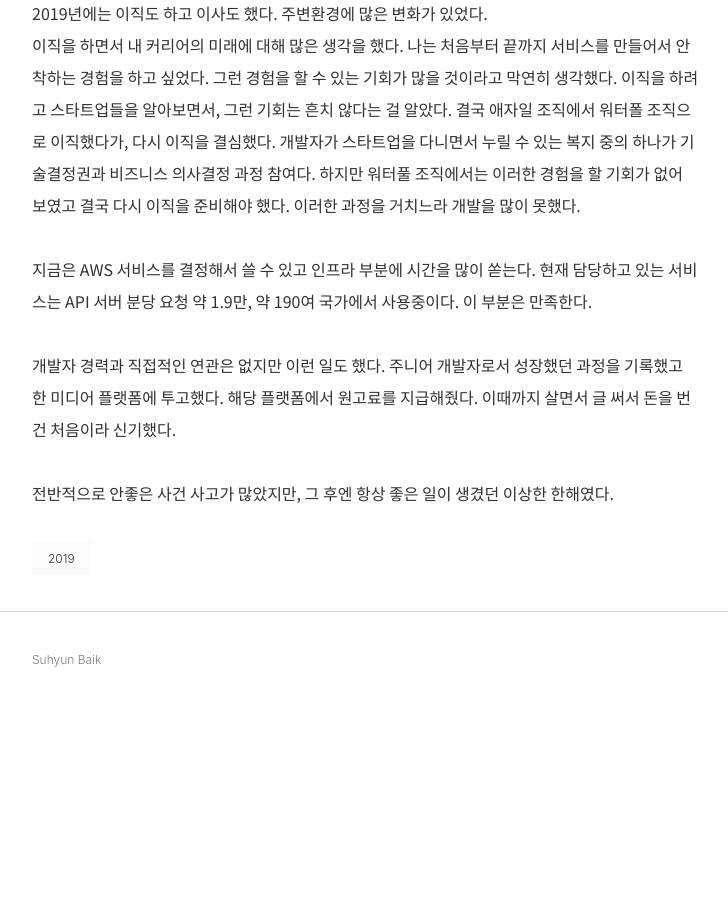
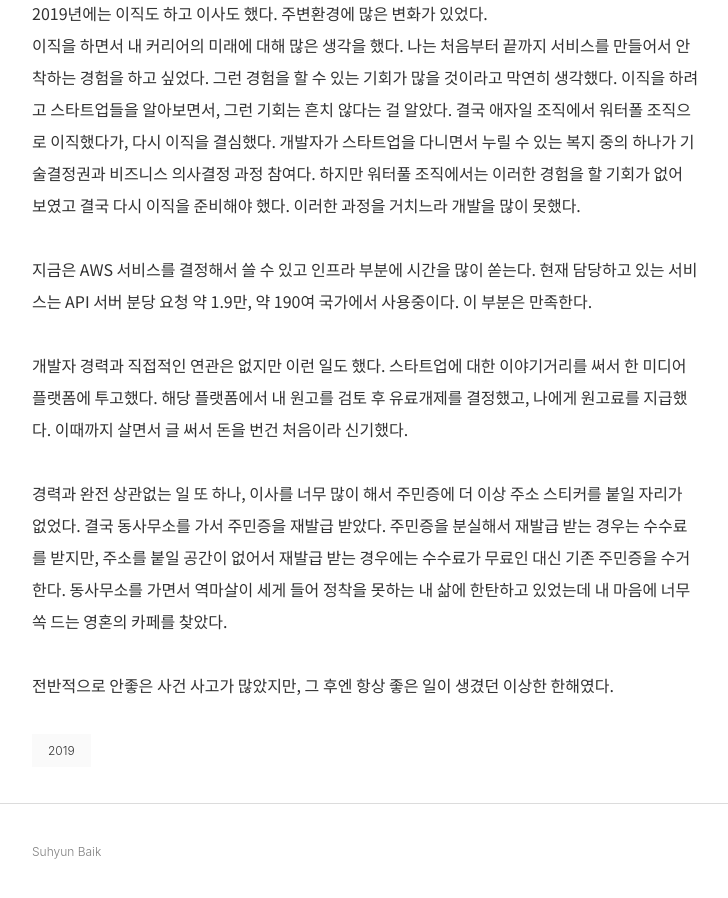
Before and after one commit to suhyunbaik/suhyunbaik.github.io, a Jekyll site: the page built from _posts/2019-12-31-2019-retrospectiev.md, in a window 1280 px wide and 900 px high, scrolled down 1253 px. Shown: the whole window, without its empty margins (274-1002 px from the left). Built offline with Jekyll 4.4.1, drawn with Linux system fonts in a browser that asks for light colours; before the commit the page ends 1961 px from its top, so only the background shows below that.

Commit message:
Feat: 2019 retrospective

```diff
--- a/_posts/2019-12-31-2019-retrospectiev.md
+++ b/_posts/2019-12-31-2019-retrospectiev.md
@@ -13,6 +13,8 @@ categories: [retrospective]
 
 지금은 AWS 서비스를 결정해서 쓸 수 있고 인프라 부분에 시간을 많이 쏟는다. 현재 담당하고 있는 서비스는 API 서버 분당 요청 약 1.9만, 약 190여 국가에서 사용중이다. 이 부분은 만족한다.
 
-개발자 경력과 직접적인 연관은 없지만 이런 일도 했다. 주니어 개발자로서 성장했던 과정을 기록했고 한 미디어 플랫폼에 투고했다. 해당 플랫폼에서 원고료를 지급해줬다. 이때까지 살면서 글 써서 돈을 번건 처음이라 신기했다.
+개발자 경력과 직접적인 연관은 없지만 이런 일도 했다. 스타트업에 대한 이야기거리를 써서 한 미디어 플랫폼에 투고했다. 해당 플랫폼에서 내 원고를 검토 후 유료개제를 결정했고, 나에게 원고료를 지급했다. 이때까지 살면서 글 써서 돈을 번건 처음이라 신기했다.
+
+경력과 완전 상관없는 일 또 하나, 이사를 너무 많이 해서 주민증에 더 이상 주소 스티커를 붙일 자리가 없었다. 결국 동사무소를 가서 주민증을 재발급 받았다. 주민증을 분실해서 재발급 받는 경우는 수수료를 받지만, 주소를 붙일 공간이 없어서 재발급 받는 경우에는 수수료가 무료인 대신 기존 주민증을 수거한다. 동사무소를 가면서 역마살이 세게 들어 정착을 못하는 내 삶에 한탄하고 있었는데 내 마음에 너무 쏙 드는 영혼의 카페를 찾았다.
 
 전반적으로 안좋은 사건 사고가 많았지만, 그 후엔 항상 좋은 일이 생겼던 이상한 한해였다.
```
